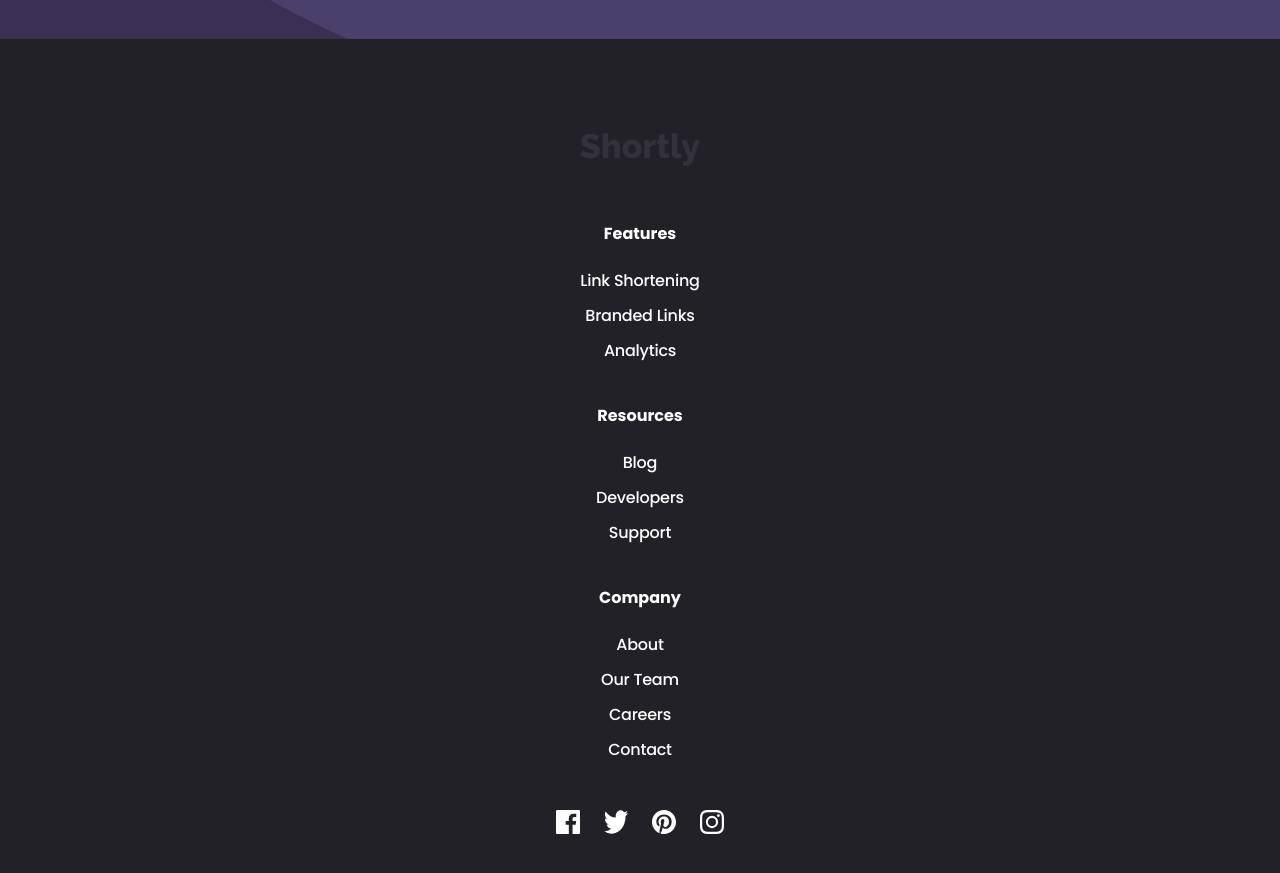
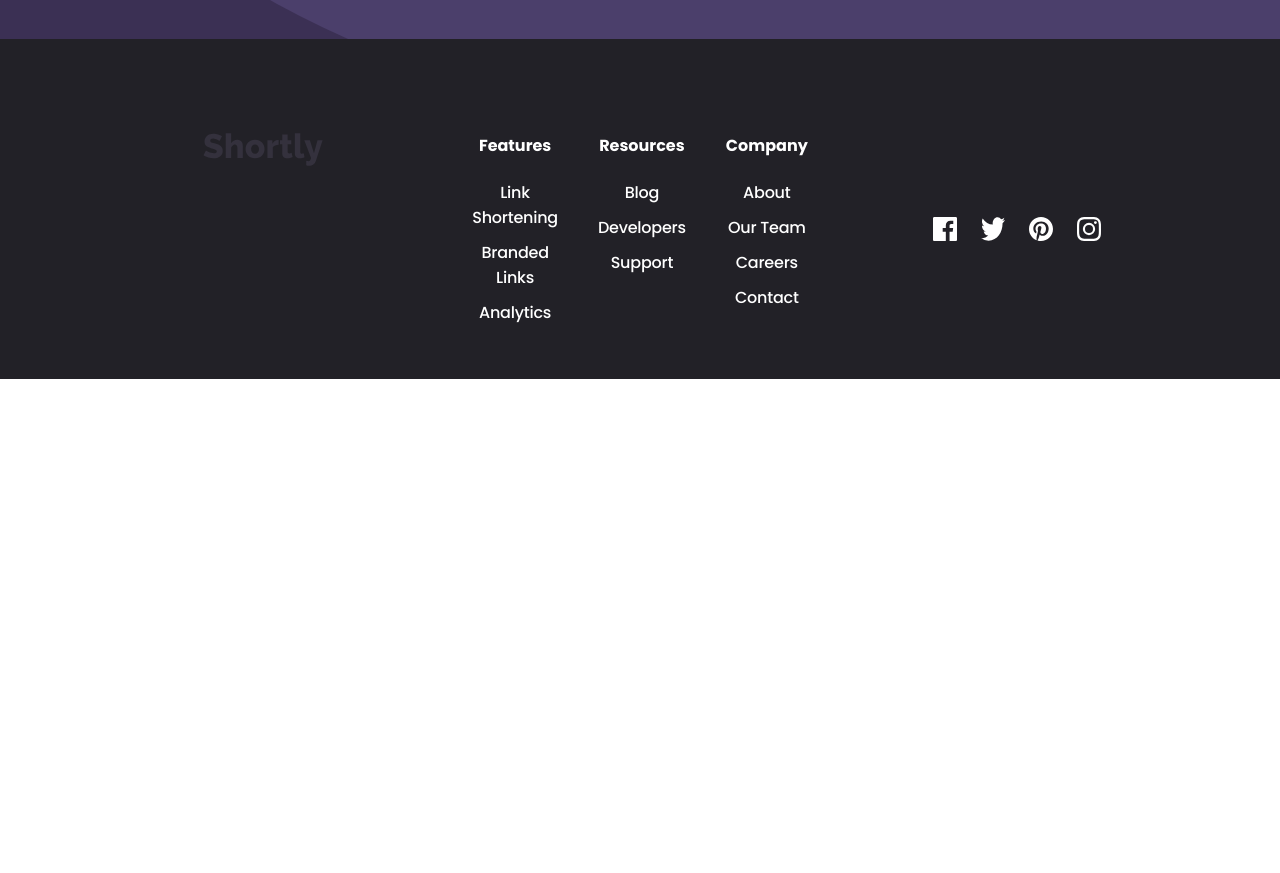
Before and after one commit to BreakingDev24/url-shortening-api-landing-page, a React (Vite) app: page / in a window 1280 px wide. Shown: the part 2180-3053 px from the top of the page. After the commit the page ends 2559 px from the top, so only its background shows below. Built offline with nearby package versions, Linux system fonts and the light colour scheme.

Commit message:
style(Footer): enhance layout and responsiveness of footer components
- Set width to 100% for footerContent to ensure full-width layout
- Center justify content in listContainer for better alignment
- Added media query for responsive grid layout in footerContent and listContainer

```diff
--- a/src/components/Footer/Footer.module.scss
+++ b/src/components/Footer/Footer.module.scss
@@ -12,11 +12,13 @@ footer {
 }
 
 .footerContent {
+  width: 100%;
   display: grid;
   gap: px-to-rem(48);
 }
 
 .listContainer {
+  justify-content: center;
   display: grid;
   gap: px-to-rem(40);
 }
@@ -35,6 +37,17 @@ footer {
 }
 
 .social {
+  place-self: center;
   display: flex;
   gap: px-to-rem(24);
 }
+
+@media (width >= px-to-rem(900)) {
+  .footerContent {
+    grid-template-columns: repeat(3, 1fr);
+  }
+
+  .listContainer {
+    grid-template-columns: repeat(3, 1fr);
+  }
+}
```
